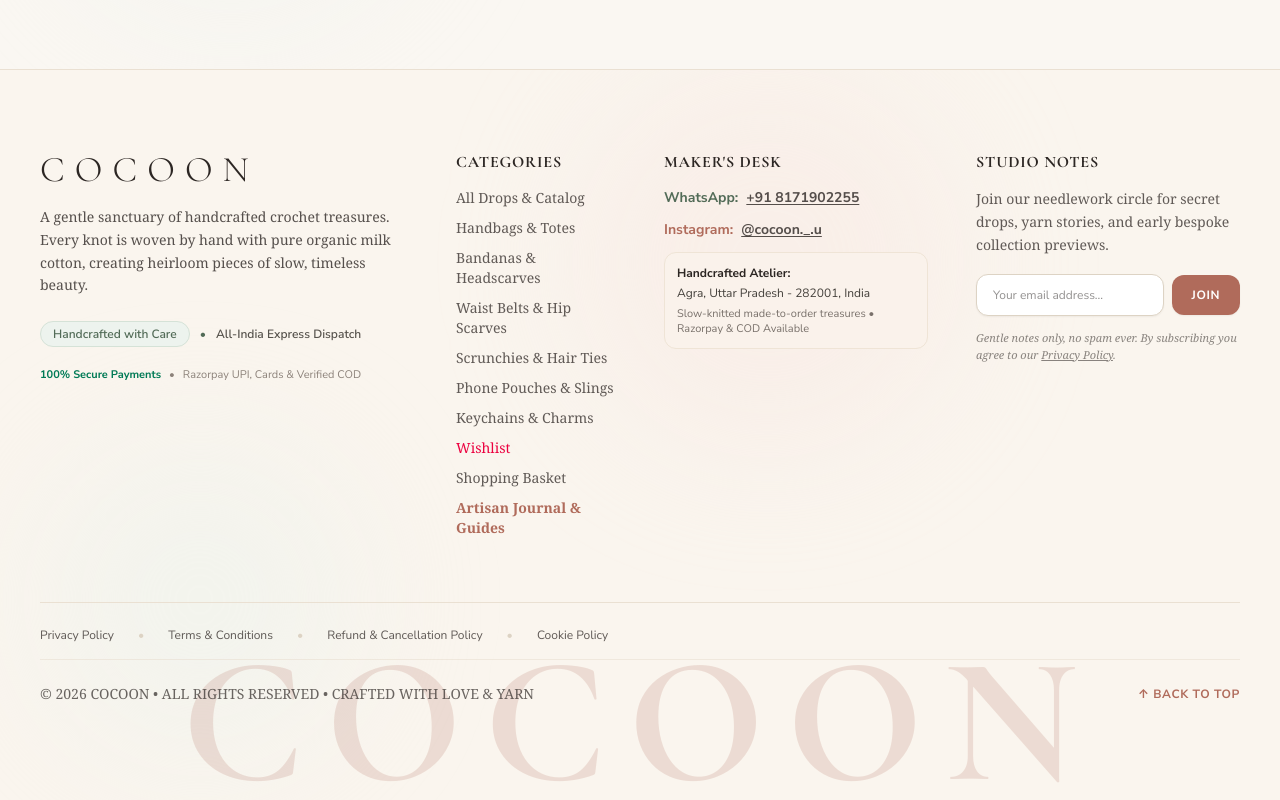
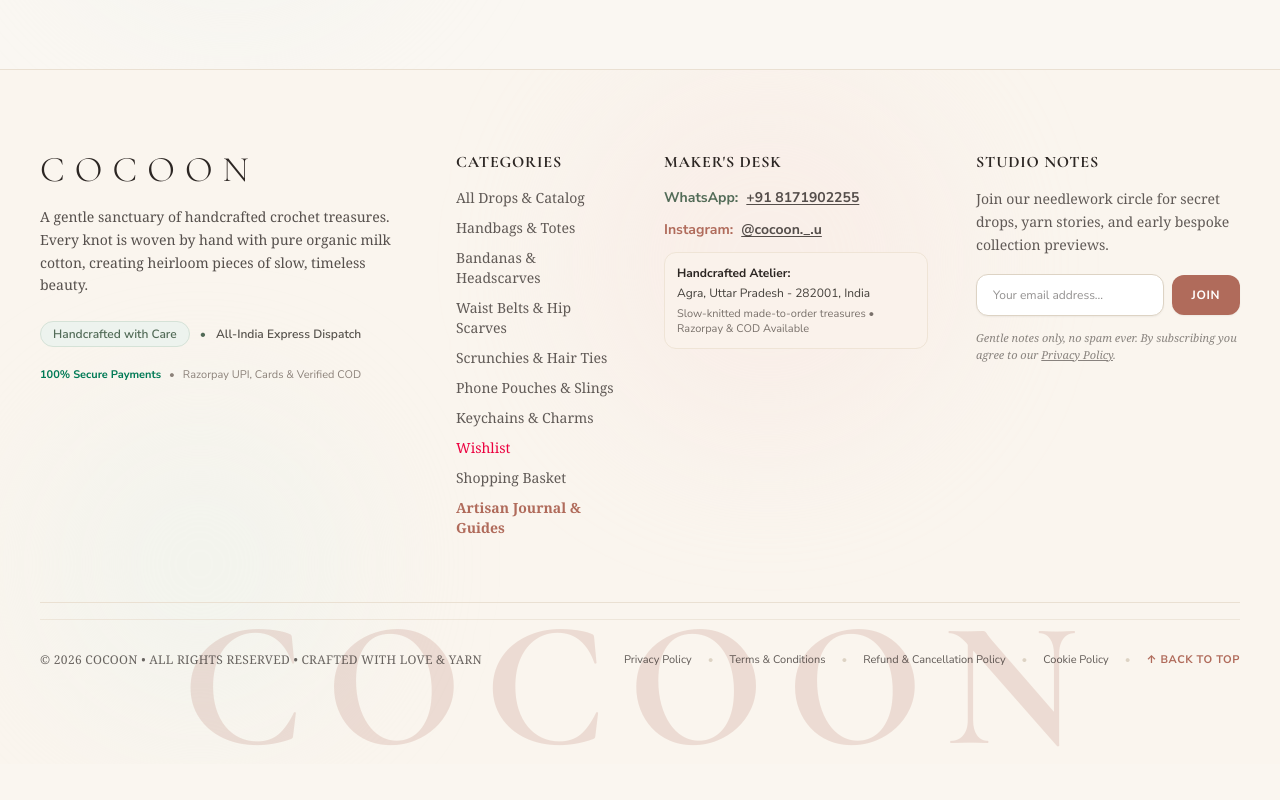
Before and after one commit to puneetkushwaha/Cocoon_I, a Next.js app: page / in a window 1280 px wide. Shown: the part 10360-11160 px from the top of the page. After the commit the page ends 11124 px from the top, so only its background shows below. Built offline with nearby package versions, Linux system fonts and the light colour scheme; no server answers; the database is empty.

Commit message:
refactor(footer): move legal policy links to right alongside Back to Top and remove separate row

```diff
--- a/src/components/Footer.jsx
+++ b/src/components/Footer.jsx
@@ -182,34 +182,36 @@ export default function Footer() {
 
         </div>
 
-        {/* Compliance & Legal Navigation */}
-        <div className="pt-6 pb-4 border-b border-[#EAE0D2]/60 flex flex-wrap items-center justify-center sm:justify-start gap-x-6 gap-y-2 text-xs text-[#2C2623]/75 font-sans font-medium">
-          <Link href="/privacy" className="hover:text-[#B06B5B] transition underline-offset-4 hover:underline">
+        {/* Bottom Bar: Copyright on Left, Legal Links & Back to Top on Right */}
+        <div className="pt-8 pb-4 flex flex-col lg:flex-row items-center justify-between gap-4 text-xs text-[#2C2623]/70 font-serif border-t border-[#EAE0D2]/70 mt-4">
+          <p className="tracking-wide text-center lg:text-left">
+            © 2026 COCOON • ALL RIGHTS RESERVED • CRAFTED WITH LOVE &amp; YARN
+          </p>
+
+          <div className="flex flex-wrap items-center justify-center lg:justify-end gap-x-4 gap-y-2 text-[11px] font-sans font-medium text-[#2C2623]/75">
+            <Link href="/privacy" className="hover:text-[#B06B5B] transition">
               Privacy Policy
             </Link>
             <span className="text-[#DDD3C4]">•</span>
-          <Link href="/terms" className="hover:text-[#B06B5B] transition underline-offset-4 hover:underline">
-            Terms & Conditions
+            <Link href="/terms" className="hover:text-[#B06B5B] transition">
+              Terms &amp; Conditions
             </Link>
             <span className="text-[#DDD3C4]">•</span>
-          <Link href="/refund" className="hover:text-[#B06B5B] transition underline-offset-4 hover:underline">
-            Refund & Cancellation Policy
+            <Link href="/refund" className="hover:text-[#B06B5B] transition">
+              Refund &amp; Cancellation Policy
             </Link>
             <span className="text-[#DDD3C4]">•</span>
-          <Link href="/cookies" className="hover:text-[#B06B5B] transition underline-offset-4 hover:underline">
+            <Link href="/cookies" className="hover:text-[#B06B5B] transition">
               Cookie Policy
             </Link>
-        </div>
-
-        <div className="pt-6 pb-4 flex flex-col sm:flex-row items-center justify-between gap-4 text-xs sm:text-sm text-[#2C2623]/70 font-serif">
-          <p>© 2026 COCOON • ALL RIGHTS RESERVED • CRAFTED WITH LOVE & YARN</p>
-
+            <span className="text-[#DDD3C4]">•</span>
             <button
               onClick={() => window.scrollTo({ top: 0, behavior: "smooth" })}
-            className="text-xs text-[#B06B5B] hover:text-[#2C2623] transition flex items-center gap-1.5 cursor-pointer font-bold font-sans uppercase tracking-wider"
+              className="text-[#B06B5B] hover:text-[#2C2623] transition flex items-center gap-1 cursor-pointer font-bold uppercase tracking-wider"
             >
               <span>↑ Back to Top</span>
             </button>
+          </div>
         </div>
 
       </div>
```
Lines whose indentation alone changed are shown as unchanged.
